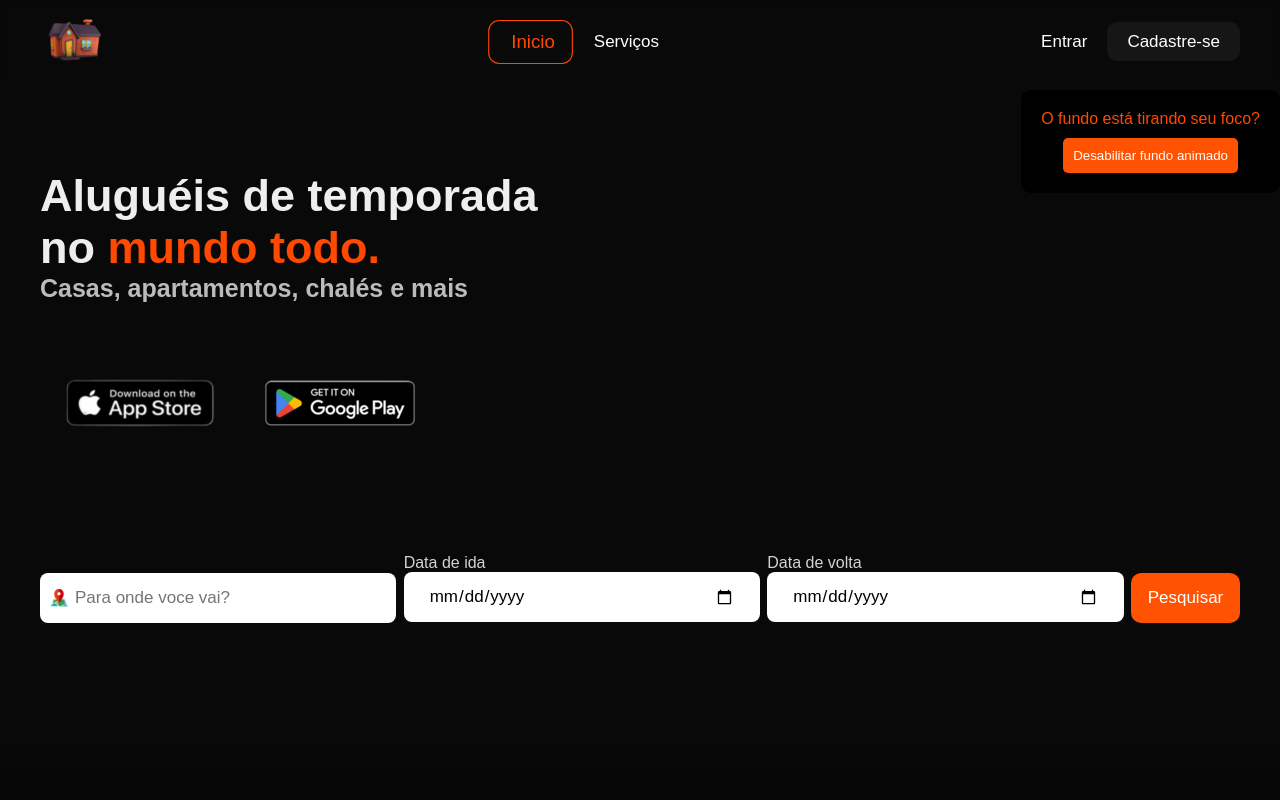
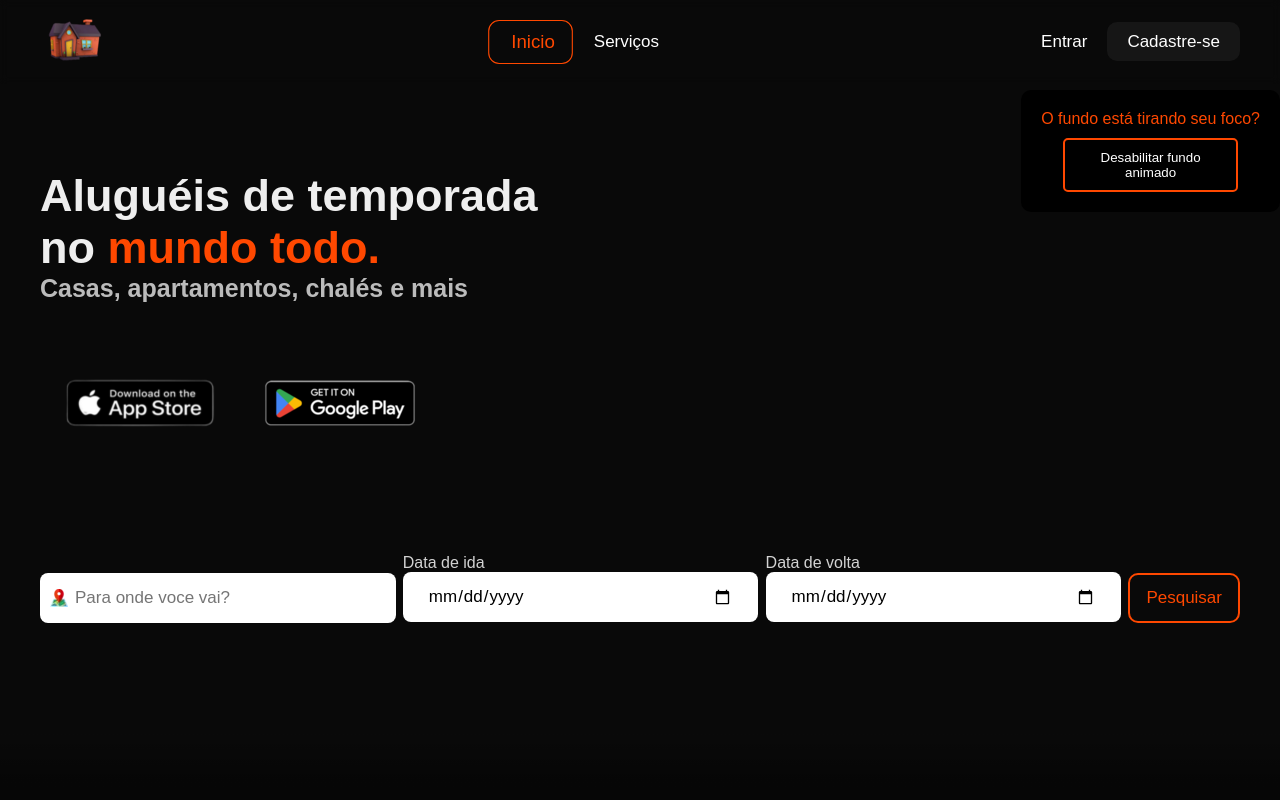
Before and after one commit to desafiogamer/AlugarCasa, an Angular app: page / in a window 1280 px wide. Shown: the top 800 px of the page. Built offline with nearby package versions, Linux system fonts and the light colour scheme.

Commit message:
Ajusta seção home e adiciona ícone de voltar ao topo

```diff
--- a/src/app/modules/homeSpace/pages/inicio/inicio.component.html
+++ b/src/app/modules/homeSpace/pages/inicio/inicio.component.html
@@ -33,9 +33,7 @@
       <p>Direitos autorais © Todos os direitos reservados.</p>
     </div>
     <div>
-      <a href="www.linkedin.com/in/joão-vitor-4a18b024a" target="_blank"><i class="bi bi-linkedin"></i></a>
-      <a href="https://github.com/desafiogamer" target="_blank"><i class="bi bi-github"></i></a>
-      <a href="#inicio"><i class="bi bi-arrow-up-short"></i></a>
+      <a href="#inicio"><img src="assets/icons/seta-para-cima-min.webp" alt="IconSeta"></a>
     </div>
   </footer>
 </main>
--- a/src/app/modules/homeSpace/sections/home/home.component.css
+++ b/src/app/modules/homeSpace/sections/home/home.component.css
@@ -51,16 +51,16 @@
   border-radius: 5px;
   width: 80%;
   padding: 10px;
-  background: #ff5202;
+  background: transparent;
+  border: 2px solid var(--main-second-color);
   color: white;
-  border: none;
   margin-top: 10px;
   cursor: pointer;
   transition: .3s;
 }
 
 .desabilitar button:hover{
-  background: #777777;
+  background: var(--main-second-color);
 }
 
 .habilitar {
@@ -188,7 +188,7 @@
   margin-top: -20px;
 }
 
-.ida span {
+.ida label {
   color: #ffffffd2;
 }
 
@@ -196,16 +196,18 @@
   width: 30%;
   height: 50px;
   font-size: 17px;
-  background: #ff5202;
-  color: white;
+  background: transparent;
+  color: var(--main-second-color);
   border-radius: 10px;
   border: none;
   cursor: pointer;
   transition: .3s;
+  border: 2px solid var(--main-second-color);
 }
 
 .datas button:hover {
   transform: translateY(-5px);
   box-shadow: 5px 10px 10px #3a1000;
   background: var(--main-second-color);
+  color: white;
 }
--- a/src/app/modules/homeSpace/sections/home/home.component.html
+++ b/src/app/modules/homeSpace/sections/home/home.component.html
@@ -28,12 +28,12 @@
     <input type="text" placeholder="Para onde voce vai?">
   </div>
   <div class="ida">
-    <span>Data de ida <i class="bi bi-arrow-down-short"></i></span>
-    <input type="date">
+    <label for="nome">Data de ida <i class="bi bi-arrow-down-short"></i></label>
+    <input type="date" id="nome" name="nome">
   </div>
   <div class="ida">
-    <span>Data de volta <i class="bi bi-arrow-down-short"></i></span>
-    <input type="date">
+    <label for="data">Data de volta <i class="bi bi-arrow-down-short"></i></label>
+    <input type="date" id="data" name="data">
   </div>
   <button>Pesquisar</button>
 </form>
```
Also changed, not shown: src/assets/icons/seta-para-cima-min.webp (added).
